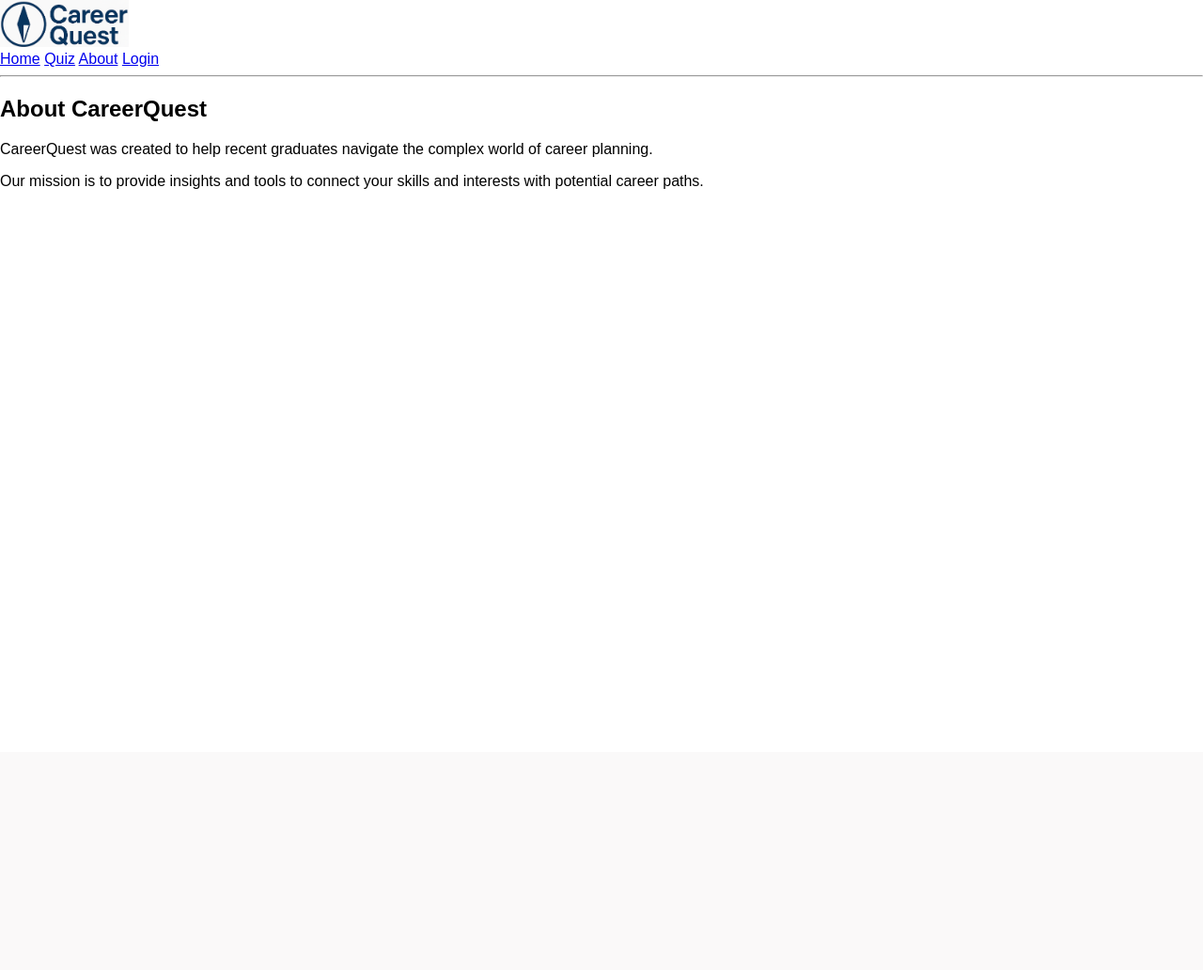
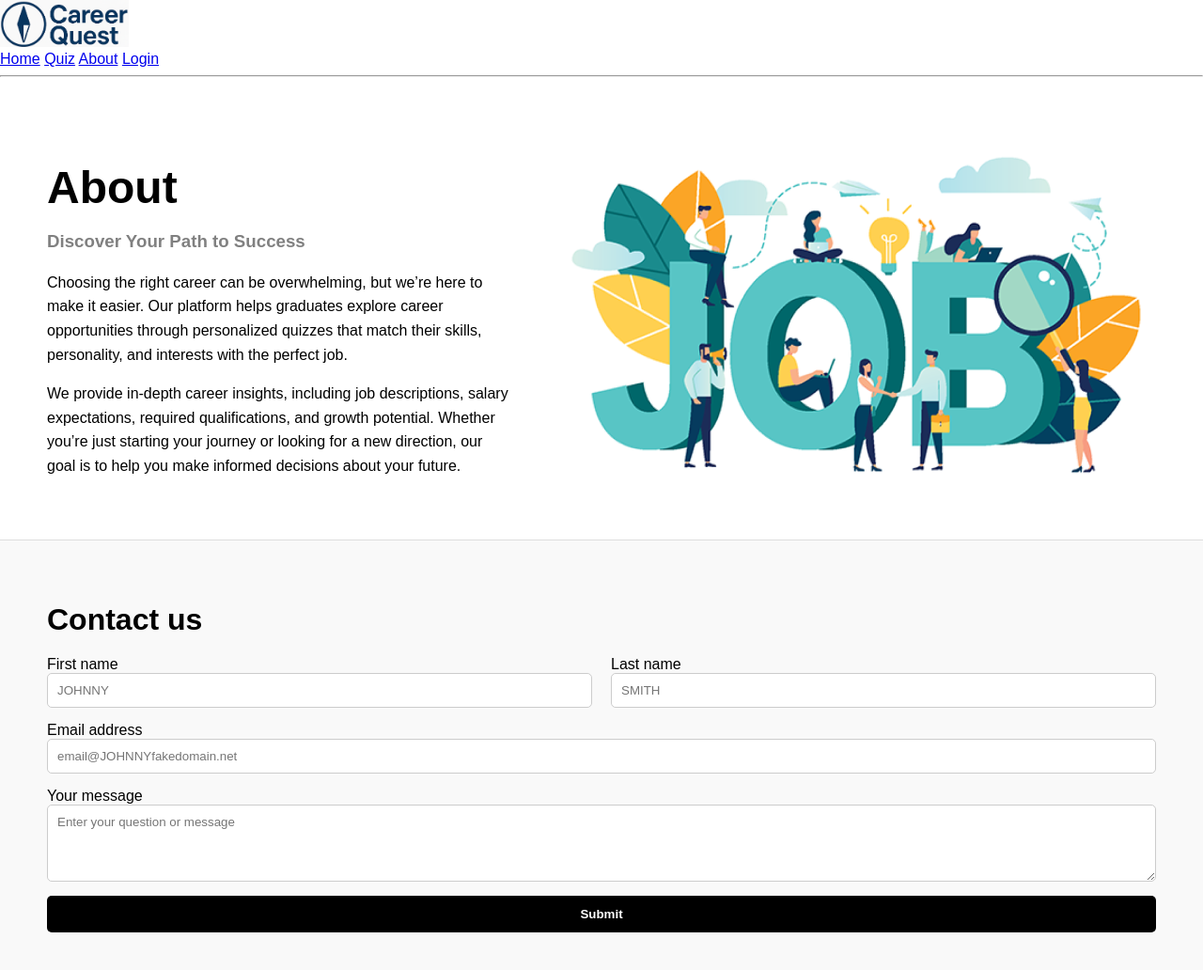
Before and after one commit to JayantThathireddy/CareerQuest, a Django app: page /about/ in a window 1280 px wide. Shown: the whole page at 94% size. Before the commit the page ends 201 px from the top, so only its background shows below. Run offline with Django 5.2, Linux system fonts and the light colour scheme.

Commit message:
aboutmepage

```diff
--- a/base/templates/base/about.html
+++ b/base/templates/base/about.html
@@ -1,12 +1,49 @@
 {% extends 'main.html' %}
+{% load static %}
+
+{% block extra_css %}
+<link rel="stylesheet" href="{% static 'styles/styleabout.css' %}">
+{% endblock %}
 
 {% block content %}
-
-<h2>About CareerQuest</h2>
-
-<div>
-    <p>CareerQuest was created to help recent graduates navigate the complex world of career planning.</p>
-    <p>Our mission is to provide insights and tools to connect your skills and interests with potential career paths.</p>
+<div class="about-header">
+    <div class="about-text">
+        <h1>About</h1>
+        <h3>Discover Your Path to Success</h3>
+        <p>
+            Choosing the right career can be overwhelming, but we’re here to make it easier. Our platform helps graduates explore career opportunities through personalized quizzes that match their skills, personality, and interests with the perfect job.
+        </p>
+        <p>
+            We provide in-depth career insights, including job descriptions, salary expectations, required qualifications, and growth potential. Whether you’re just starting your journey or looking for a new direction, our goal is to help you make informed decisions about your future.
+        </p>
+    </div>
+    <div class="about-image">
+        <img src="{% static 'images/About1.png' %}" alt="Career Journey Illustration">
+    </div>
 </div>
 
-{% endblock content %}
+<div class="contact-section">
+    <h2>Contact us</h2>
+    <form>
+        <div class="name-fields">
+            <div class="input-field">
+                <label for="first-name">First name</label>
+                <input type="text" id="first-name" placeholder="JOHNNY">
+            </div>
+            <div class="input-field">
+                <label for="last-name">Last name</label>
+                <input type="text" id="last-name" placeholder="SMITH">
+            </div>
+        </div>
+        <div class="input-field">
+            <label for="email">Email address</label>
+            <input type="email" id="email" placeholder="email@JOHNNYfakedomain.net">
+        </div>
+        <div class="input-field">
+            <label for="message">Your message</label>
+            <textarea id="message" rows="4" placeholder="Enter your question or message"></textarea>
+        </div>
+        <button type="submit" class="submit-btn">Submit</button>
+    </form>
+</div>
+{% endblock %}
--- /dev/null
+++ b/static/styles/styleabout.css
@@ -0,0 +1,98 @@
+/* Main about section layout */
+.about-header {
+    display: flex;
+    justify-content: space-between;
+    align-items: center;
+    padding: 50px;
+    gap: 40px;
+    flex-wrap: wrap;
+}
+
+.about-text {
+    flex: 1;
+    min-width: 300px;
+}
+
+.about-text h1 {
+    font-size: 3rem;
+    font-weight: bold;
+    margin-bottom: 10px;
+}
+
+.about-text h3 {
+    color: gray;
+    margin-bottom: 20px;
+}
+
+.about-text p {
+    font-size: 1rem;
+    line-height: 1.6;
+    margin-bottom: 15px;
+}
+
+.about-image img {
+    max-width: 100%;
+    height: auto;
+    flex: 1;
+    min-width: 300px;
+}
+
+/* Contact section */
+.contact-section {
+    padding: 40px 50px;
+    background-color: #f9f9f9;
+    border-top: 1px solid #ddd;
+}
+
+.contact-section h2 {
+    font-size: 2rem;
+    margin-bottom: 20px;
+}
+
+form {
+    display: flex;
+    flex-direction: column;
+    gap: 15px;
+}
+
+.name-fields {
+    display: flex;
+    gap: 20px;
+    flex-wrap: wrap;
+}
+
+.input-field {
+    display: flex;
+    flex-direction: column;
+    flex: 1;
+    min-width: 200px;
+}
+
+input,
+textarea {
+    padding: 10px;
+    border: 1px solid #ccc;
+    border-radius: 5px;
+    font-family: inherit;
+}
+
+input:focus,
+textarea:focus {
+    outline: none;
+    border-color: #666;
+}
+
+.submit-btn {
+    background-color: black;
+    color: white;
+    border: none;
+    padding: 12px;
+    border-radius: 5px;
+    font-weight: bold;
+    cursor: pointer;
+    width: 100%;
+}
+
+.submit-btn:hover {
+    background-color: #333;
+}
--- a/templates/main.html
+++ b/templates/main.html
@@ -1,13 +1,15 @@
 <!DOCTYPE html>
-{%load static%}
-<html lang="eng">
+{% load static %}
+<html lang="en">
 
 <head>
     <meta charset='UTF-8'>
     <meta http-equiv='X-UA-Compatible' content='IE=edge'>
     <meta name='viewport' content='width=device-width, initial-scale=1'>
-        <link rel="stylesheet" href="{% static 'styles/style.css' %}" />
-        <link rel="">
+    <link rel="stylesheet" href="{% static 'styles/style.css' %}">
+
+    {% block extra_css %}{% endblock %}
+
     <title>CareerQuest</title>
 </head>
 
@@ -15,9 +17,6 @@
     {% include 'navbar.html' %}
 
     {% block content %}
-
-
     {% endblock %}
-
 </body>
 </html>
```
Also changed, not shown: static/images/About1.png (added). Lines whose indentation alone changed are shown as unchanged.
